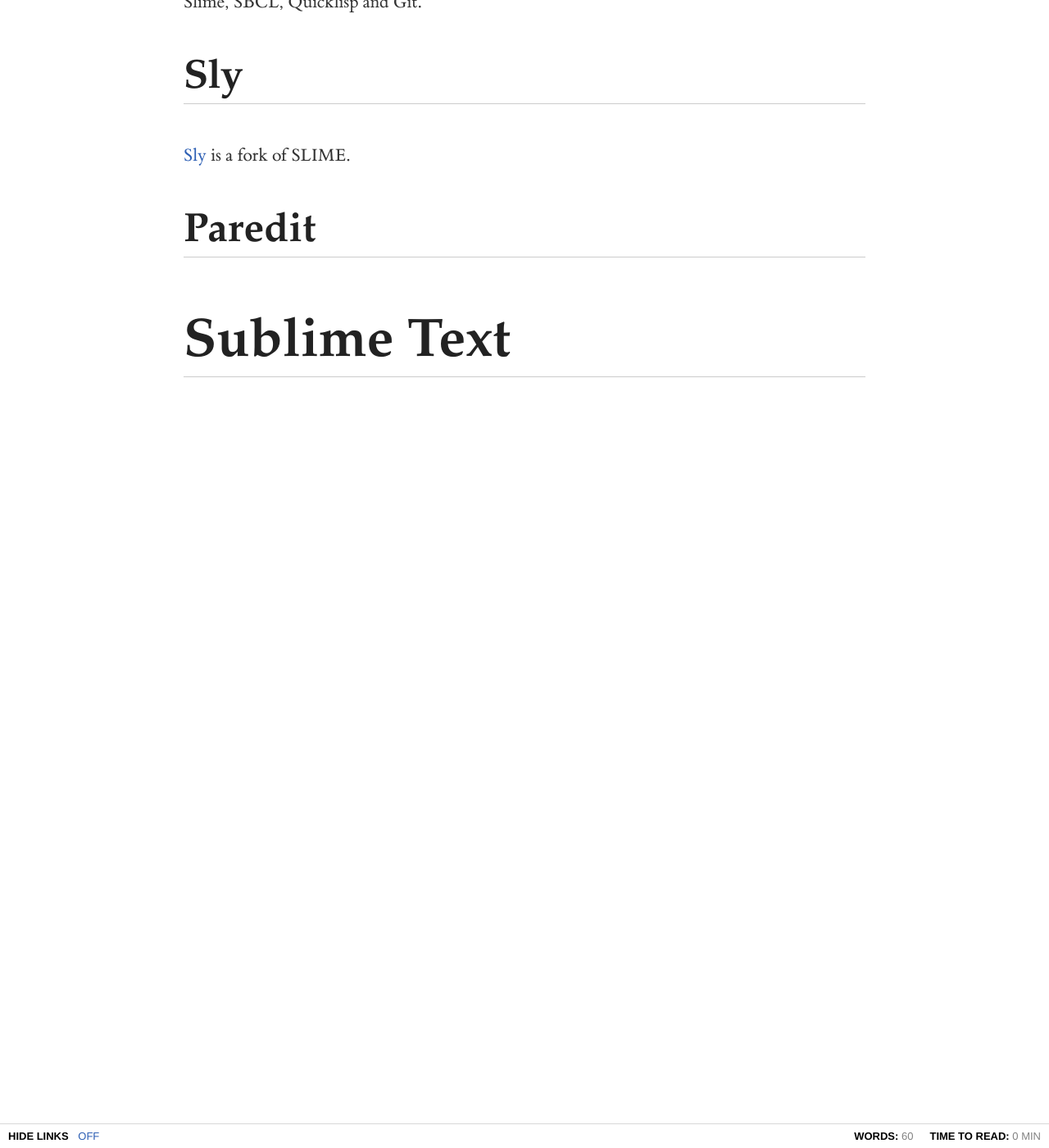
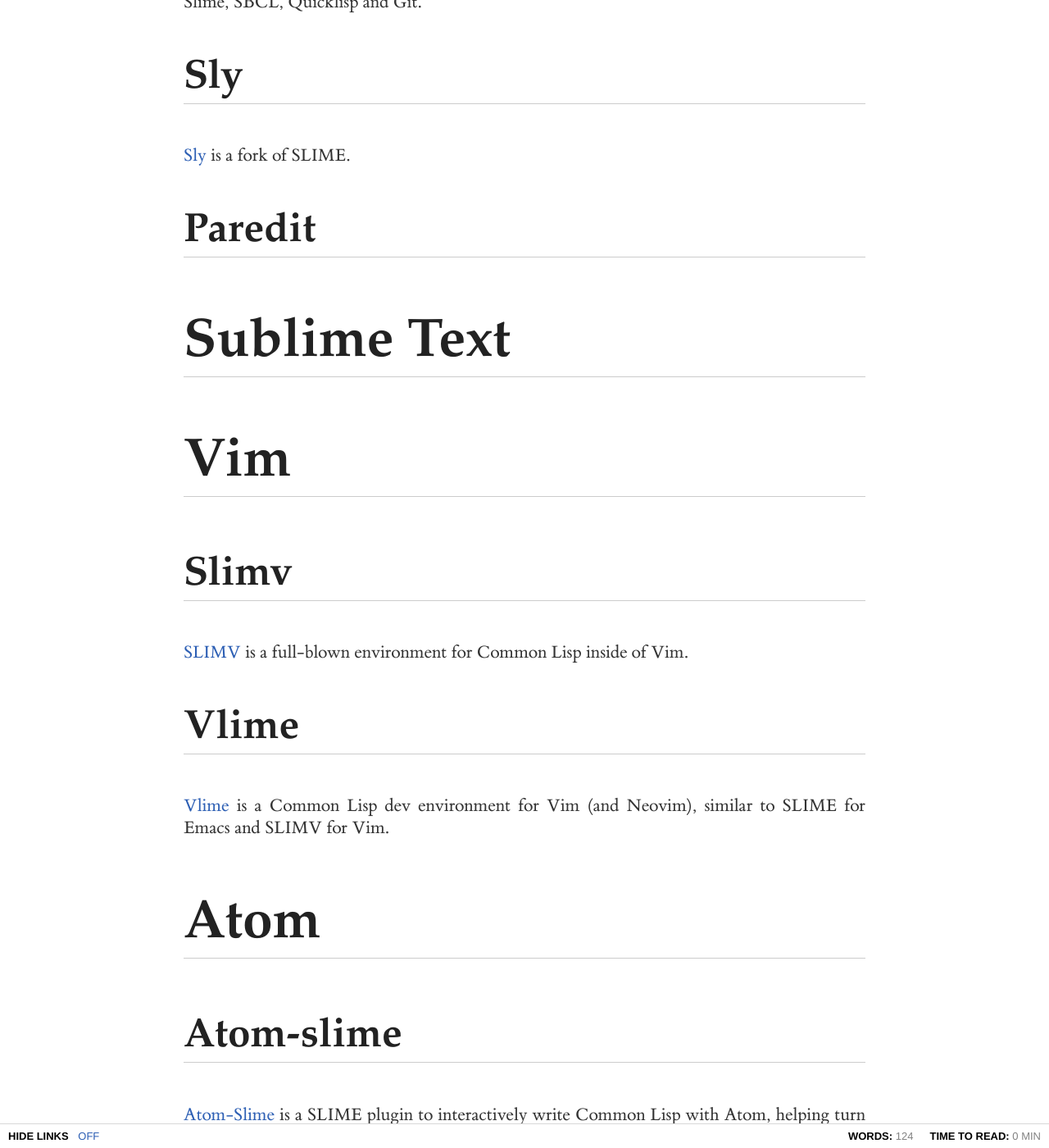
Before and after one commit to LispLang/lisplang.github.io, a Jekyll site: the page built from wiki/_posts/2016-01-01-editors.md, in a window 1280 px wide and 1400 px high, scrolled down 901 px. Shown: the whole window at 82% size. Built offline with Jekyll 4.4.1, drawn with Linux system fonts in a browser that asks for light colours.

Commit message:
Editors: Vim (Neovim) and Atom plugins

```diff
--- a/wiki/_posts/2016-01-01-editors.md
+++ b/wiki/_posts/2016-01-01-editors.md
@@ -26,3 +26,24 @@
 [emacs]: https://www.gnu.org/software/emacs/
 [slime]: https://common-lisp.net/project/slime/
 [sly]: https://github.com/joaotavora/sly
+
+# Vim
+
+## Slimv
+
+[SLIMV](https://github.com/kovisoft/slimv) is a full-blown environment
+for Common Lisp inside of Vim.
+
+## Vlime
+
+[Vlime](https://github.com/l04m33/vlime) is a Common Lisp dev
+environment for Vim (and Neovim), similar to SLIME for Emacs and SLIMV
+for Vim.
+
+# Atom
+
+## Atom-slime
+
+[Atom-Slime](https://atom.io/packages/atom-slime) is a SLIME plugin to
+interactively write Common Lisp with Atom, helping turn Atom into a
+full-featured Lisp IDE.
```
